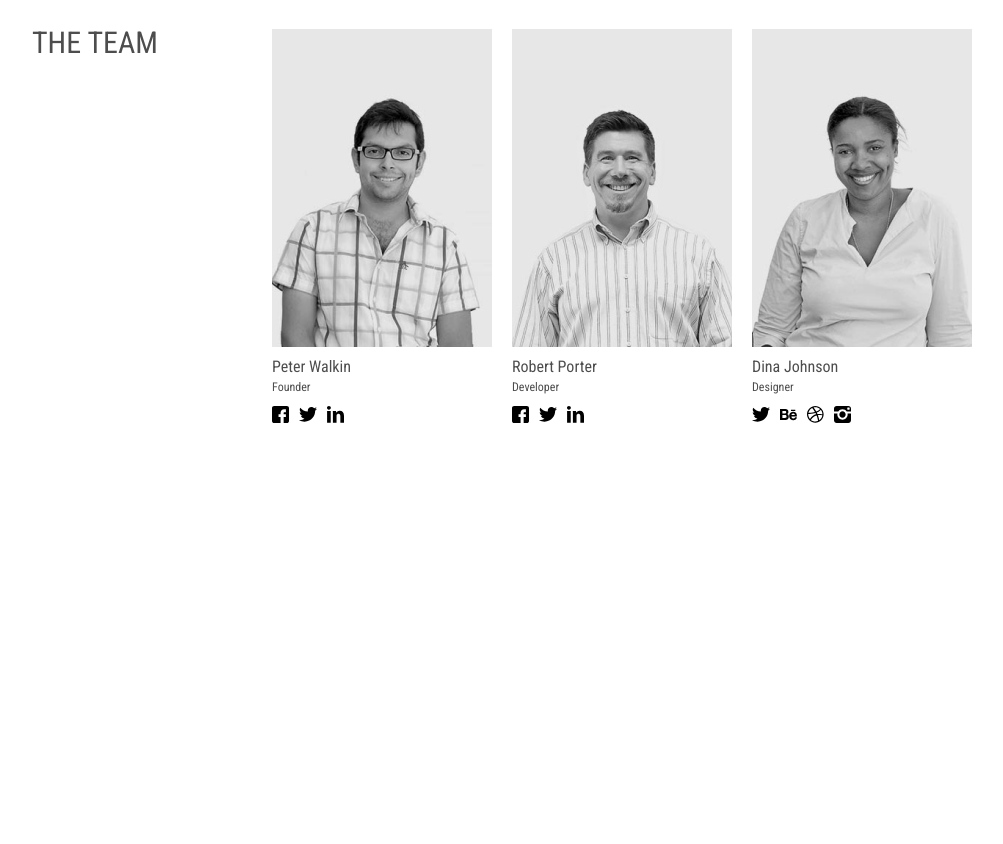
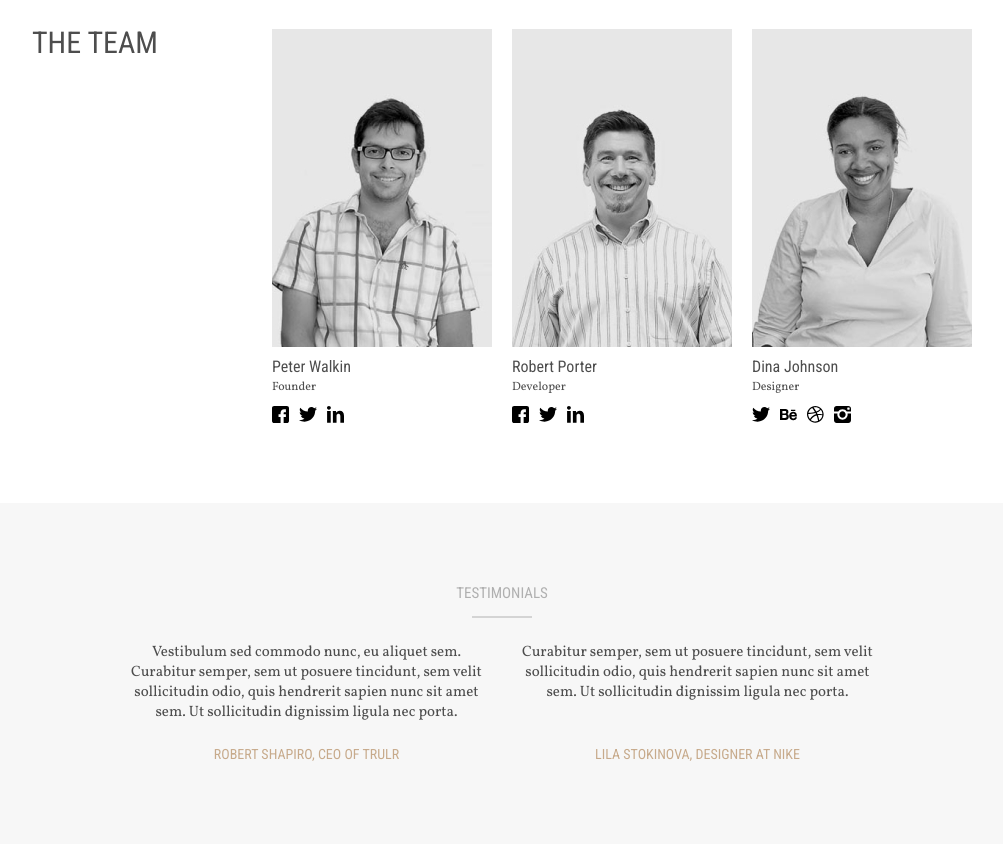
Before and after one commit to Daniil-gavrilooov/stone, a plain HTML site: page app/index.html in a window 1280 px wide. Shown: the part 1464-2308 px from the top of the page, without its empty margins (138-1141 px from the left). Before the commit the page ends 1967 px from the top, so only its background shows below. Drawn offline with Linux system fonts and the light colour scheme.

Commit message:
add  section (testimonials)

```diff
--- a/app/index.html
+++ b/app/index.html
@@ -247,6 +247,37 @@
                 </div>
             </div>
         </section>
+
+        <section class="testimonials">
+            <div class="container">
+                <div class="testimonials__head">
+                    <h6 class="testimonials__title">
+                        TESTIMONIALS
+                    </h6>
+                </div>
+                <div class="testimonials__content">
+                    <div class="testimonials__item">
+                        <p class="testimonials__text">
+                            Vestibulum sed commodo nunc, eu aliquet sem. Curabitur semper, sem ut posuere tincidunt, sem
+                            velit sollicitudin odio, quis hendrerit sapien nunc sit amet sem. Ut sollicitudin dignissim
+                            ligula nec porta.
+                        </p>
+                        <p class="testimonials__description">
+                            Robert Shapiro, CEO of trulr
+                        </p>
+                    </div>
+                    <div class="testimonials__item">
+                        <p class="testimonials__text">
+                            Curabitur semper, sem ut posuere tincidunt, sem velit sollicitudin odio, quis hendrerit
+                            sapien nunc sit amet sem. Ut sollicitudin dignissim ligula nec porta.
+                        </p>
+                        <p class="testimonials__description">
+                            Lila stokinova, designer at nike
+                        </p>
+                    </div>
+                </div>
+            </div>
+        </section>
     </main>
 
     <script src="js/main.min.js"></script>
--- a/app/scss/_team.scss
+++ b/app/scss/_team.scss
@@ -27,6 +27,7 @@
     }
 
     &__description {
+        font-family: $vollkorn;
         font-size: 12px;
         line-height: 20px;
         margin-bottom: 8px;
--- /dev/null
+++ b/app/scss/_testimonials.scss
@@ -0,0 +1,59 @@
+.testimonials {
+    font-family: $robotoCondesed;
+    background: #f7f7f7;
+    padding: 80px 0;
+    &__head {
+        display: flex;
+        justify-content: center;
+        color: rgba(50, 50, 50, 0.36);
+    }
+
+    &__title {
+        font-size: 15px;
+        line-height: 20px;
+        text-transform: uppercase;
+        padding-bottom: 15px;
+        margin-bottom: 25px;
+        position: relative;
+        &::after {
+            position: absolute;
+            content: "";
+            width: 60px;
+            height: 2px;
+            background-color: rgba(50, 50, 50, 0.18);
+            bottom: 0;
+            right: 17%;
+        }
+    }
+
+    &__content {
+        display: flex;
+        justify-content: center;
+        gap: 30px;
+        align-items: start;
+        text-align: center;
+        flex-wrap: wrap;
+    }
+
+    &__text {
+        font-family: $vollkorn;
+        font-size: 15px;
+        line-height: 20px;
+        max-width: 361px;
+        margin-bottom: 21px;
+        color: #4d4d4d;
+    }
+
+    &__content {
+        & .testimonials__item:nth-child(2) .testimonials__text {
+            margin-bottom: 41px;
+        }
+    }
+
+    &__description {
+        font-size: 14px;
+        line-height: 20px;
+        text-transform: uppercase;
+        color: #C7AA8B;
+    }
+}
--- a/app/scss/style.scss
+++ b/app/scss/style.scss
@@ -5,6 +5,7 @@
 @import '_stages';
 @import '_design';
 @import '_team';
+@import '_testimonials';
 
 .container{
     max-width: 960px;
```
Also changed, not shown: app/css/style.min.css.
